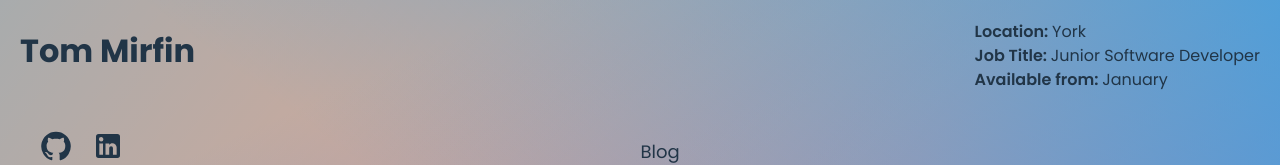
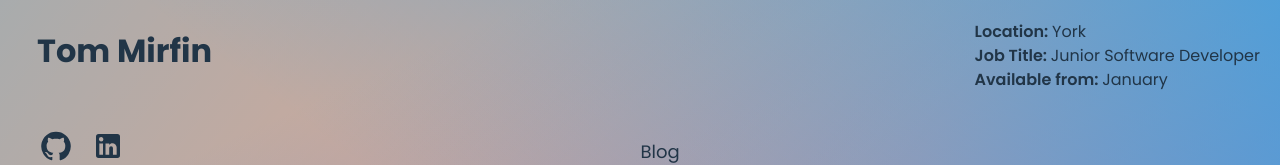
Before and after one commit to TomMirfin/TomMirfin.github.io, a React (Vite) app: page / in a window 1280 px wide. Shown: the top 165 px of the page. Built offline with nearby package versions, Linux system fonts and the light colour scheme.

Commit message:
edited styling

```diff
--- a/src/App.css
+++ b/src/App.css
@@ -36,7 +36,7 @@ body {
 .nav > h1 {
   grid-column: 1 / 3;
   grid-row: 1;
-  padding-left: 20px;
+  padding-left: 37px;
   font-size: xx-large;
 }
 
```
